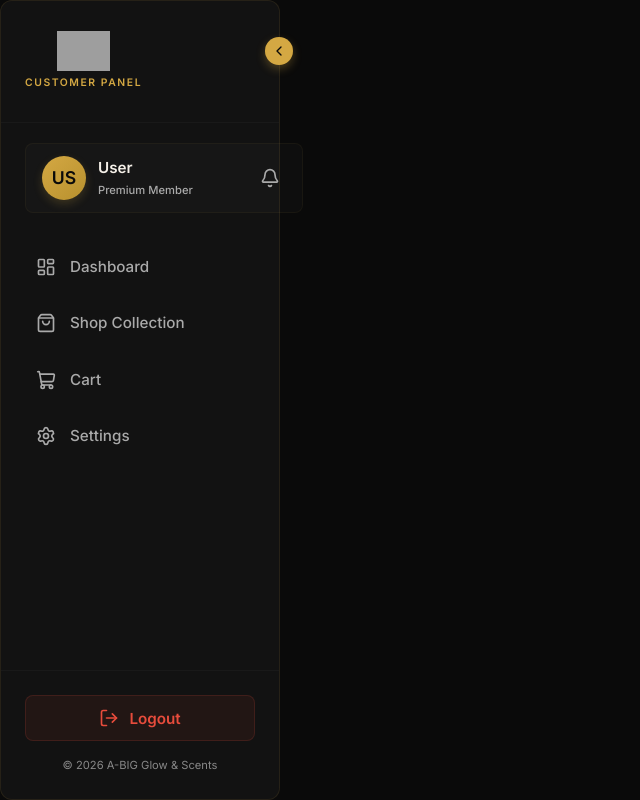
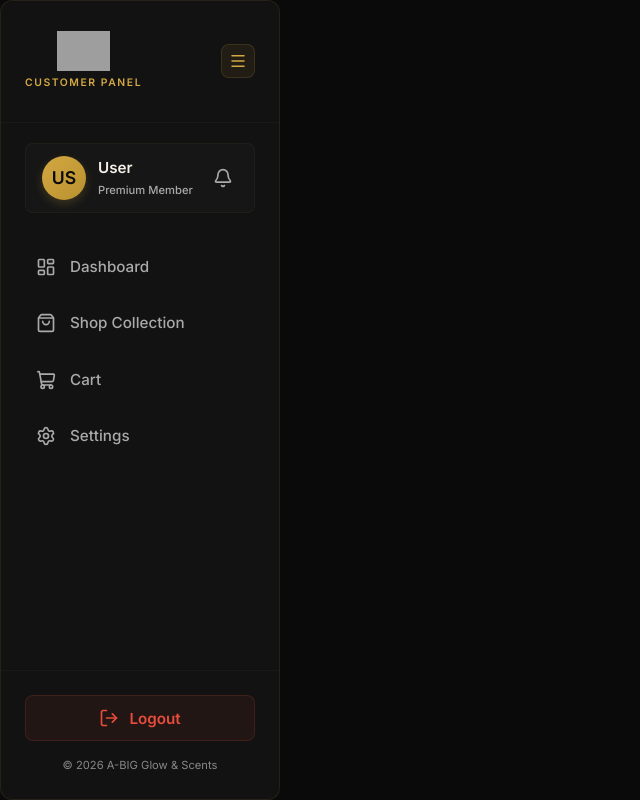
Before and after one commit to Markcrest-dev/A-BIG, a React (Vite) app: page /customer in a window 1280 px wide. Shown: the whole page, without its empty margins (0-640 px from the left). Built offline with nearby package versions, Linux system fonts and the light colour scheme; no server answers; the database is empty; sample sign-in values are in the browser's storage; grey boxes are pictures that could not be loaded.

Commit message:
feat: redesign sidebar toggle and collapsed logo state in Admin and Customer layouts

```diff
--- a/src/components/AdminLayout.css
+++ b/src/components/AdminLayout.css
@@ -109,13 +109,15 @@
 
 .sidebar-user-card {
   margin: 20px 24px;
-  padding: 16px;
+  padding: 12px 16px;
   display: flex;
   align-items: center;
+  justify-content: space-between;
   gap: 14px;
   background: rgba(255, 255, 255, 0.02);
   border-radius: var(--radius-sm);
   border: 1px solid rgba(212, 168, 67, 0.05);
+  box-sizing: border-box;
 }
 
 .admin-avatar-wrap {
@@ -259,21 +261,21 @@
 }
 
 .dashboard-sidebar.collapsed .sidebar-top {
-  padding: 30px 10px;
+  padding: 24px 10px;
+  flex-direction: column;
+  align-items: center;
+  gap: 16px;
   justify-content: center;
 }
 
-.dashboard-sidebar.collapsed .sidebar-logo-collapsed-text {
-  font-family: var(--font-display, 'Outfit', serif);
-  font-size: 1.85rem;
-  font-weight: 700;
-  color: var(--gold);
-  text-shadow: 0 0 10px rgba(212, 168, 67, 0.3);
-  display: flex;
-  align-items: center;
-  justify-content: center;
-  width: 40px;
-  height: 40px;
+.sidebar-logo-collapsed-img {
+  height: auto;
+  max-height: 36px;
+  width: auto;
+  max-width: 48px;
+  object-fit: contain;
+  display: block;
+  margin: 0 auto;
 }
 
 .dashboard-sidebar.collapsed .sidebar-user-card {
@@ -345,30 +347,26 @@
   margin-left: 80px;
 }
 
-/* Floating Sidebar Toggle Button */
+/* Sidebar Toggle Button */
 .sidebar-toggle-btn {
   display: flex;
-  position: absolute;
-  top: 36px;
-  right: -14px;
-  width: 28px;
-  height: 28px;
-  border-radius: 50%;
-  background: var(--gold);
-  border: 1px solid rgba(212, 168, 67, 0.4);
-  color: var(--black) !important;
+  background: rgba(212, 168, 67, 0.08);
+  border: 1px solid rgba(212, 168, 67, 0.15);
+  color: var(--gold) !important;
+  width: 34px;
+  height: 34px;
+  border-radius: var(--radius-sm, 6px);
   align-items: center;
   justify-content: center;
   cursor: pointer;
-  z-index: 1010;
-  transition: all 0.3s cubic-bezier(0.4, 0, 0.2, 1);
-  box-shadow: 0 4px 10px rgba(212, 168, 67, 0.3);
+  transition: var(--transition);
 }
 
 .sidebar-toggle-btn:hover {
-  transform: scale(1.1);
-  background: var(--gold-light);
-  box-shadow: 0 4px 14px rgba(212, 168, 67, 0.5);
+  background: var(--gold);
+  color: var(--black) !important;
+  box-shadow: 0 4px 12px rgba(212, 168, 67, 0.25);
+  transform: scale(1.05);
 }
 
 @media (max-width: 992px) {
--- a/src/components/AdminLayout.jsx
+++ b/src/components/AdminLayout.jsx
@@ -140,19 +140,10 @@ export default function AdminLayout() {
 
       {/* Sidebar navigation */}
       <aside className={`dashboard-sidebar glass ${sidebarOpen ? 'open' : ''} ${sidebarCollapsed ? 'collapsed' : ''}`}>
-        {/* Toggle Button for Desktop */}
-        <button
-          className="sidebar-toggle-btn"
-          onClick={() => setSidebarCollapsed(!sidebarCollapsed)}
-          aria-label={sidebarCollapsed ? "Expand sidebar" : "Collapse sidebar"}
-        >
-          {sidebarCollapsed ? <ChevronRight size={16} /> : <ChevronLeft size={16} />}
-        </button>
-
         <div className="sidebar-top">
           <Link to="/" className="sidebar-logo-wrap">
             {sidebarCollapsed ? (
-              <span className="sidebar-logo-collapsed-text">A</span>
+              <img src={logoImg} alt="A-BIG Logo" className="sidebar-logo-collapsed-img" />
             ) : (
               <>
                 <img src={logoImg} alt="A-BIG Logo" className="sidebar-logo" />
@@ -160,6 +151,16 @@ export default function AdminLayout() {
               </>
             )}
           </Link>
+
+          <div className="sidebar-actions-wrap" style={{ display: 'flex', alignItems: 'center', gap: '8px' }}>
+            <button
+              className="sidebar-toggle-btn"
+              onClick={() => setSidebarCollapsed(!sidebarCollapsed)}
+              aria-label={sidebarCollapsed ? "Expand sidebar" : "Collapse sidebar"}
+            >
+              <Menu size={18} />
+            </button>
+
             <button
               className="sidebar-close-btn"
               onClick={() => setSidebarOpen(false)}
@@ -168,9 +169,10 @@ export default function AdminLayout() {
               <X size={20} />
             </button>
           </div>
+        </div>
 
         {/* User Card */}
-        <div className="sidebar-user-card card" style={{ display: 'flex', justifyContent: 'space-between', alignItems: 'center', width: '100%', padding: '12px 16px' }}>
+        <div className="sidebar-user-card card">
           <div style={{ display: 'flex', alignItems: 'center', gap: '12px' }}>
             <div className="admin-avatar-wrap">
               <ShieldCheck size={22} />
--- a/src/components/CustomerLayout.css
+++ b/src/components/CustomerLayout.css
@@ -126,13 +126,15 @@
 
 .sidebar-user-card {
   margin: 20px 24px;
-  padding: 16px;
+  padding: 12px 16px;
   display: flex;
   align-items: center;
+  justify-content: space-between;
   gap: 14px;
   background: rgba(255, 255, 255, 0.02);
   border-radius: var(--radius-sm);
   border: 1px solid rgba(212, 168, 67, 0.05);
+  box-sizing: border-box;
 }
 
 .user-avatar-wrap {
@@ -312,21 +314,21 @@
 }
 
 .dashboard-sidebar.collapsed .sidebar-top {
-  padding: 30px 10px;
+  padding: 24px 10px;
+  flex-direction: column;
+  align-items: center;
+  gap: 16px;
   justify-content: center;
 }
 
-.dashboard-sidebar.collapsed .sidebar-logo-collapsed-text {
-  font-family: var(--font-display, 'Outfit', serif);
-  font-size: 1.85rem;
-  font-weight: 700;
-  color: var(--gold);
-  text-shadow: 0 0 10px rgba(212, 168, 67, 0.3);
-  display: flex;
-  align-items: center;
-  justify-content: center;
-  width: 40px;
-  height: 40px;
+.sidebar-logo-collapsed-img {
+  height: auto;
+  max-height: 36px;
+  width: auto;
+  max-width: 48px;
+  object-fit: contain;
+  display: block;
+  margin: 0 auto;
 }
 
 .dashboard-sidebar.collapsed .sidebar-user-card {
@@ -412,30 +414,26 @@
   margin-left: 80px;
 }
 
-/* Floating Sidebar Toggle Button */
+/* Sidebar Toggle Button */
 .sidebar-toggle-btn {
   display: flex;
-  position: absolute;
-  top: 36px;
-  right: -14px;
-  width: 28px;
-  height: 28px;
-  border-radius: 50%;
-  background: var(--gold);
-  border: 1px solid rgba(212, 168, 67, 0.4);
-  color: var(--black) !important;
+  background: rgba(212, 168, 67, 0.08);
+  border: 1px solid rgba(212, 168, 67, 0.15);
+  color: var(--gold) !important;
+  width: 34px;
+  height: 34px;
+  border-radius: var(--radius-sm, 6px);
   align-items: center;
   justify-content: center;
   cursor: pointer;
-  z-index: 1010;
-  transition: all 0.3s cubic-bezier(0.4, 0, 0.2, 1);
-  box-shadow: 0 4px 10px rgba(212, 168, 67, 0.3);
+  transition: var(--transition);
 }
 
 .sidebar-toggle-btn:hover {
-  transform: scale(1.1);
-  background: var(--gold-light);
-  box-shadow: 0 4px 14px rgba(212, 168, 67, 0.5);
+  background: var(--gold);
+  color: var(--black) !important;
+  box-shadow: 0 4px 12px rgba(212, 168, 67, 0.25);
+  transform: scale(1.05);
 }
 
 /* responsive overrides for mobile viewports to preserve original UX */
--- a/src/components/CustomerLayout.jsx
+++ b/src/components/CustomerLayout.jsx
@@ -160,19 +160,10 @@ export default function CustomerLayout() {
 
       {/* Sidebar navigation */}
       <aside className={`dashboard-sidebar glass ${sidebarOpen ? 'open' : ''} ${sidebarCollapsed ? 'collapsed' : ''}`}>
-        {/* Toggle Button for Desktop */}
-        <button
-          className="sidebar-toggle-btn"
-          onClick={() => setSidebarCollapsed(!sidebarCollapsed)}
-          aria-label={sidebarCollapsed ? "Expand sidebar" : "Collapse sidebar"}
-        >
-          {sidebarCollapsed ? <ChevronRight size={16} /> : <ChevronLeft size={16} />}
-        </button>
-
         <div className="sidebar-top">
           <Link to="/" className="sidebar-logo-wrap">
             {sidebarCollapsed ? (
-              <span className="sidebar-logo-collapsed-text">A</span>
+              <img src={logoImg} alt="A-BIG Logo" className="sidebar-logo-collapsed-img" />
             ) : (
               <>
                 <img src={logoImg} alt="A-BIG Logo" className="sidebar-logo" />
@@ -180,6 +171,16 @@ export default function CustomerLayout() {
               </>
             )}
           </Link>
+
+          <div className="sidebar-actions-wrap" style={{ display: 'flex', alignItems: 'center', gap: '8px' }}>
+            <button
+              className="sidebar-toggle-btn"
+              onClick={() => setSidebarCollapsed(!sidebarCollapsed)}
+              aria-label={sidebarCollapsed ? "Expand sidebar" : "Collapse sidebar"}
+            >
+              <Menu size={18} />
+            </button>
+
             <button
               className="sidebar-close-btn"
               onClick={() => setSidebarOpen(false)}
@@ -188,9 +189,10 @@ export default function CustomerLayout() {
               <X size={20} />
             </button>
           </div>
+        </div>
 
         {/* User Card */}
-        <div className="sidebar-user-card card" style={{ display: 'flex', justifyContent: 'space-between', alignItems: 'center', width: '100%', padding: '12px 16px' }}>
+        <div className="sidebar-user-card card">
           <div style={{ display: 'flex', alignItems: 'center', gap: '12px' }}>
             <div className="user-avatar-wrap">
               {initials}
```
Lines whose indentation alone changed are shown as unchanged.
